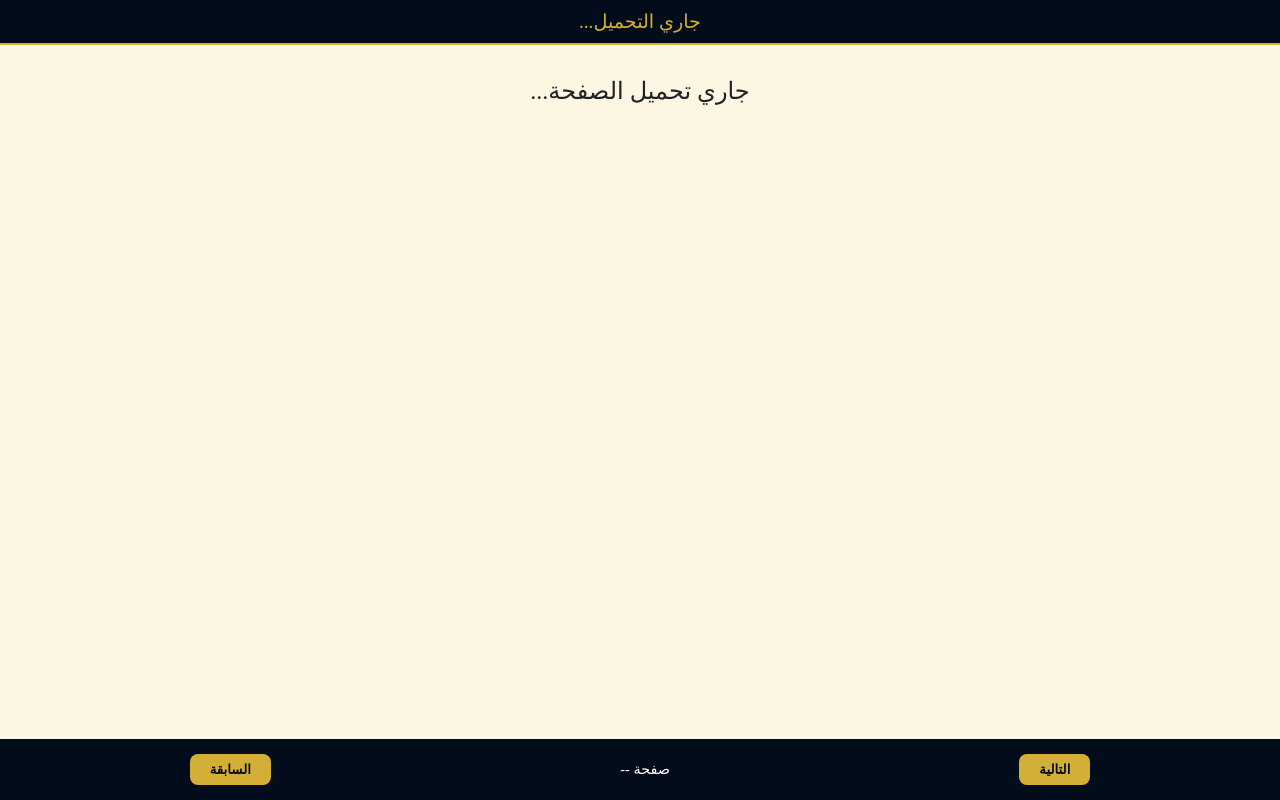
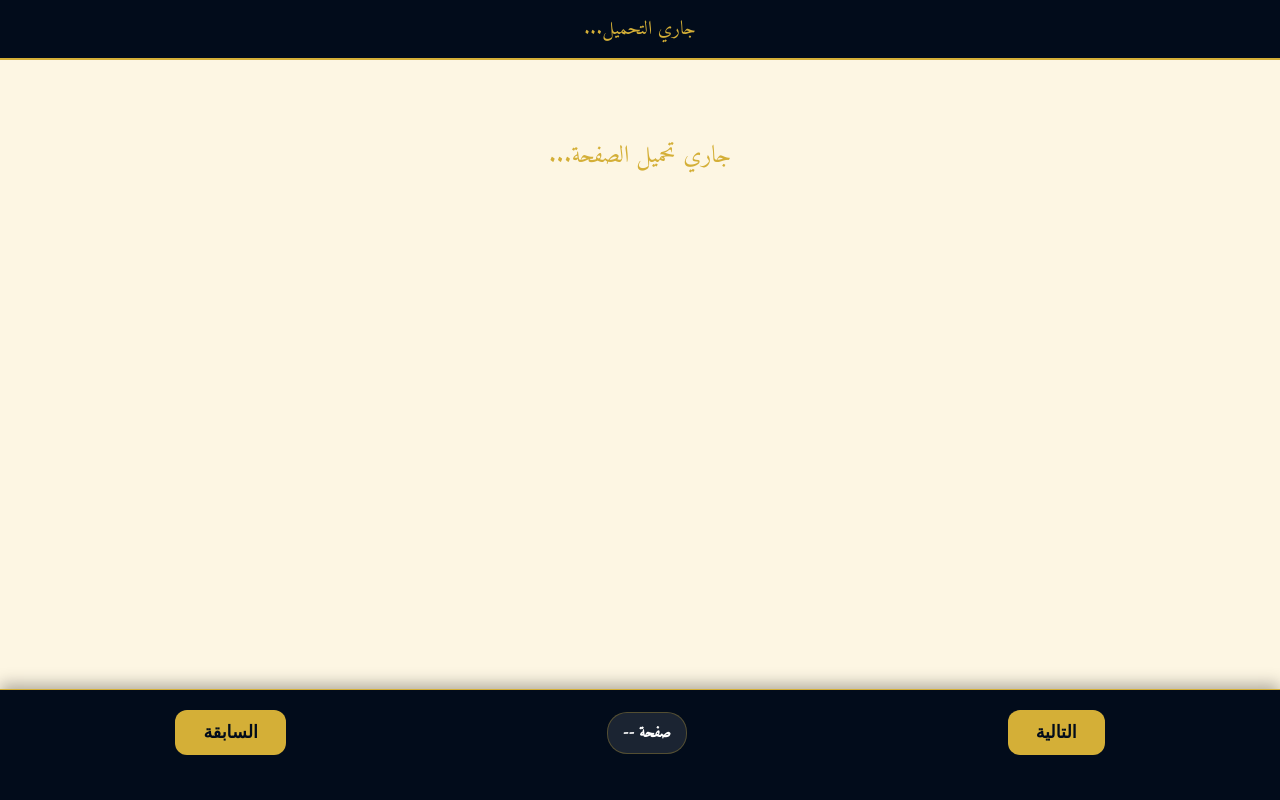
Before and after one commit to houda789907-Learn/Houda, a plain HTML site: page surah-view.html in a window 1280 px wide. Both pictures are taken after a click on the button "التالية". Drawn offline with Linux system fonts and the light colour scheme; no server answers.

Commit message:
Update surah-view.html

```diff
--- a/surah-view.html
+++ b/surah-view.html
@@ -6,7 +6,6 @@
     <title>المصحف الشريف | عرض الصفحات</title>
     <style>
         :root { --gold: #d4af37; --night: #020c1b; }
-        @font-face { font-family: 'QuranFont'; src: url('https://fonts.googleapis.com/css2?family=Amiri&display=swap'); }
 
         body {
             background: #fdf6e3; color: #222; font-family: 'Amiri', serif;
@@ -14,21 +13,23 @@
         }
 
         header {
-            background: var(--night); color: var(--gold); padding: 10px;
+            background: var(--night); color: var(--gold); padding: 12px;
             text-align: center; font-size: 1.2rem; border-bottom: 2px solid var(--gold);
+            z-index: 101;
         }
 
         #page-container {
             flex: 1; padding: 20px; overflow-y: auto;
             display: block; line-height: 2.2; text-align: justify;
             direction: rtl; font-size: 1.5rem;
+            -webkit-overflow-scrolling: touch;
         }
 
         .ayah-num {
             display: inline-flex; align-items: center; justify-content: center;
-            width: 25px; height: 25px; border: 1px solid var(--gold);
+            width: 26px; height: 26px; border: 1px solid var(--gold);
             border-radius: 50%; font-size: 0.8rem; margin: 0 5px; color: #888;
-            font-family: sans-serif;
+            font-family: sans-serif; font-weight: bold;
         }
 
         .basmala {
@@ -38,23 +39,51 @@
 
         .surah-header {
             text-align: center; background: rgba(212, 175, 55, 0.1);
-            border: 1px solid var(--gold); padding: 10px; margin: 20px 0;
-            font-size: 1.8rem; color: var(--night); border-radius: 10px;
+            border: 1px solid var(--gold); padding: 10px; margin: 25px 0;
+            font-size: 1.8rem; color: var(--night); border-radius: 12px;
+            font-weight: bold;
         }
 
+        /* الجزء المطلوب لرفع الزراير في الموبايل */
         .pagination {
-            background: var(--night); padding: 15px; display: flex;
-            justify-content: space-around; align-items: center;
+            background: var(--night);
+            padding: 20px 15px 45px 15px; /* رفعنا المسافة السفلية لـ 45px */
+            display: flex;
+            justify-content: space-around;
+            align-items: center;
+            border-top: 1px solid var(--gold);
+            position: relative;
+            z-index: 100;
+            box-shadow: 0 -5px 15px rgba(0,0,0,0.3);
         }
 
         .nav-btn {
-            background: var(--gold); color: var(--night); border: none;
-            padding: 8px 20px; border-radius: 8px; font-weight: bold; cursor: pointer;
+            background: var(--gold);
+            color: var(--night);
+            border: none;
+            padding: 12px 28px;
+            border-radius: 12px;
+            font-weight: bold;
+            cursor: pointer;
+            font-size: 1.1rem;
+            transition: 0.2s;
         }
 
-        .nav-btn:disabled { opacity: 0.3; cursor: not-allowed; }
-        #page-info { color: white; font-size: 0.9rem; }
+        .nav-btn:active { transform: scale(0.9); }
+
+        .nav-btn:disabled { opacity: 0.2; cursor: not-allowed; }
+
+        #page-info {
+            color: white;
+            font-size: 1rem;
+            font-weight: bold;
+            background: rgba(255, 255, 255, 0.1);
+            padding: 6px 15px;
+            border-radius: 20px;
+            border: 1px solid rgba(212, 175, 55, 0.3);
+        }
     </style>
+    <link href="https://fonts.googleapis.com/css2?family=Amiri&display=swap" rel="stylesheet">
 </head>
 <body>
 
@@ -71,10 +100,10 @@
 
     <script>
         const urlParams = new URLSearchParams(window.location.search);
-        const surahNo = parseInt(urlParams.get('no'));
+        const surahNo = parseInt(urlParams.get('no')) || 1;
         let currentPageNum = 1;
 
-        // عند فتح السورة لأول مرة، نعرف هي بتبدأ في صفحة كام في المصحف
+        // البداية من أول صفحة للسورة المختارة
         fetch(`https://api.alquran.cloud/v1/surah/${surahNo}`)
             .then(res => res.json())
             .then(data => {
@@ -84,9 +113,8 @@
 
         function loadQuranPage(pageNum) {
             const container = document.getElementById('page-container');
-            container.innerHTML = "<center>جاري تحميل الصفحة...</center>";
+            container.innerHTML = "<center style='margin-top:50px; color:var(--gold);'>جاري تحميل الصفحة...</center>";
 
-            // جلب بيانات الصفحة بالكامل من الـ API (كل آيات الصفحة الورقية)
             fetch(`https://api.alquran.cloud/v1/page/${pageNum}/quran-simple`)
                 .then(res => res.json())
                 .then(data => {
@@ -95,9 +123,8 @@
                     let lastSurah = "";
 
                     ayahs.forEach(ayah => {
-                        // لو الآية بداية سورة جديدة في نفس الصفحة، نحط عنوان السورة والبسملة
                         if (ayah.surah.name !== lastSurah) {
-                            container.innerHTML += `<div class="surah-header">${ayah.surah.name}</div>`;
+                            container.innerHTML += `<div class="surah-header">سورة ${ayah.surah.name}</div>`;
                             if (ayah.surah.number !== 1 && ayah.surah.number !== 9) {
                                 container.innerHTML += `<div class="basmala">بِسْمِ اللَّهِ الرَّحْمَٰنِ الرَّحِيمِ</div>`;
                             }
@@ -105,7 +132,6 @@
                         }
 
                         let text = ayah.text;
-                        // تنظيف نص البسملة لو مكرر في بداية السورة
                         if (ayah.numberInSurah === 1 && ayah.surah.number !== 1) {
                             text = text.replace("بِسْمِ ٱللَّهِ ٱلرَّحْمَٰنِ ٱلرَّحِيمِ", "");
                         }
@@ -113,10 +139,9 @@
                         container.innerHTML += `<span class="ayah">${text} <span class="ayah-num">${ayah.numberInSurah}</span></span> `;
                     });
 
-                    document.getElementById('page-info').innerText = `صفحة رقم ${pageNum}`;
-                    document.getElementById('current-info').innerText = `الجزء ${ayahs[0].juz}`;
+                    document.getElementById('page-info').innerText = `صفحة ${pageNum}`;
+                    document.getElementById('current-info').innerText = `الجزء ${ayahs[0].juz} - صفحة ${pageNum}`;
 
-                    // تحديث الزراير (المصحف 604 صفحة)
                     document.getElementById('prevBtn').disabled = (pageNum <= 1);
                     document.getElementById('nextBtn').disabled = (pageNum >= 604);
                     container.scrollTop = 0;
@@ -124,9 +149,10 @@
         }
 
         function changePage(step) {
-            // لاحظ في المصحف الورقي السحب لليمين بيقدم الصفحة، هنا بنغير بالرقم
             currentPageNum += step;
-            loadQuranPage(currentPageNum);
+            if(currentPageNum >= 1 && currentPageNum <= 604) {
+                loadQuranPage(currentPageNum);
+            }
         }
     </script>
 </body>
```
